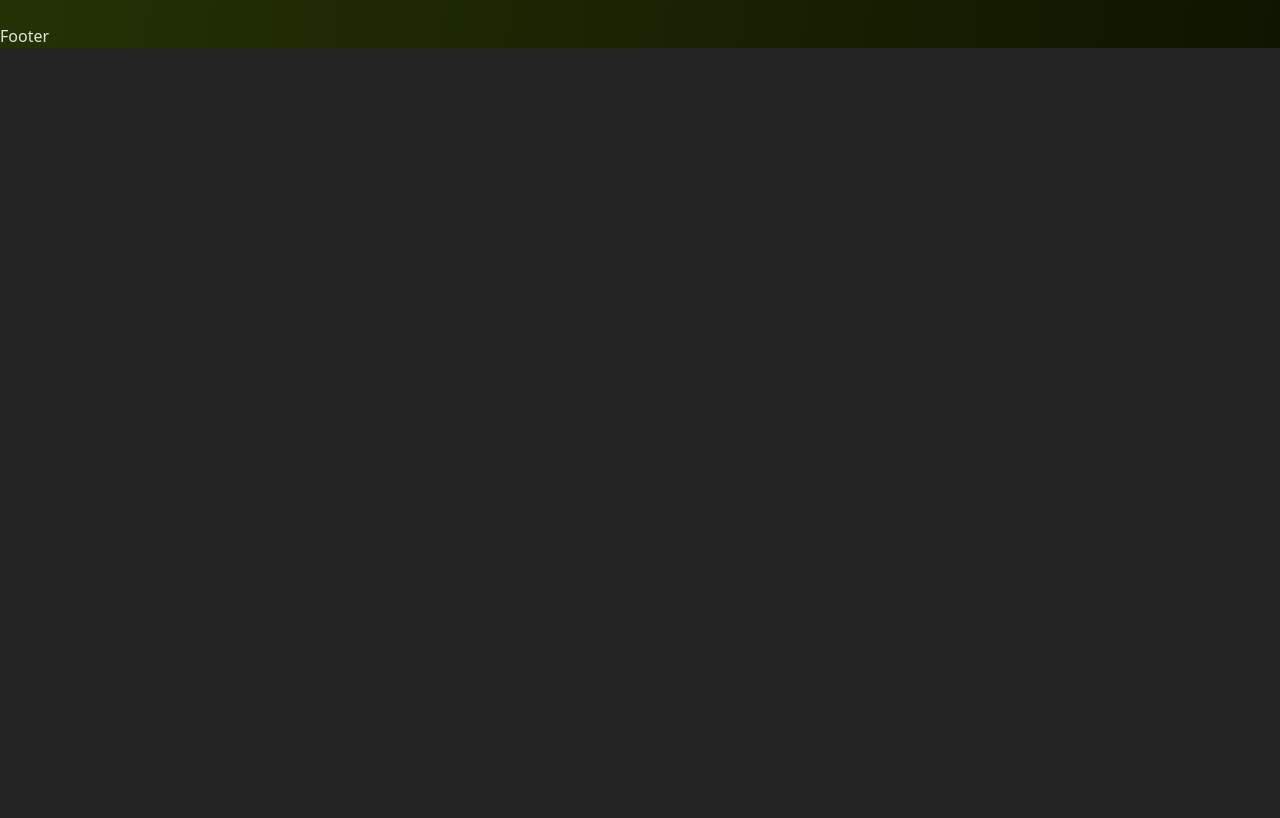
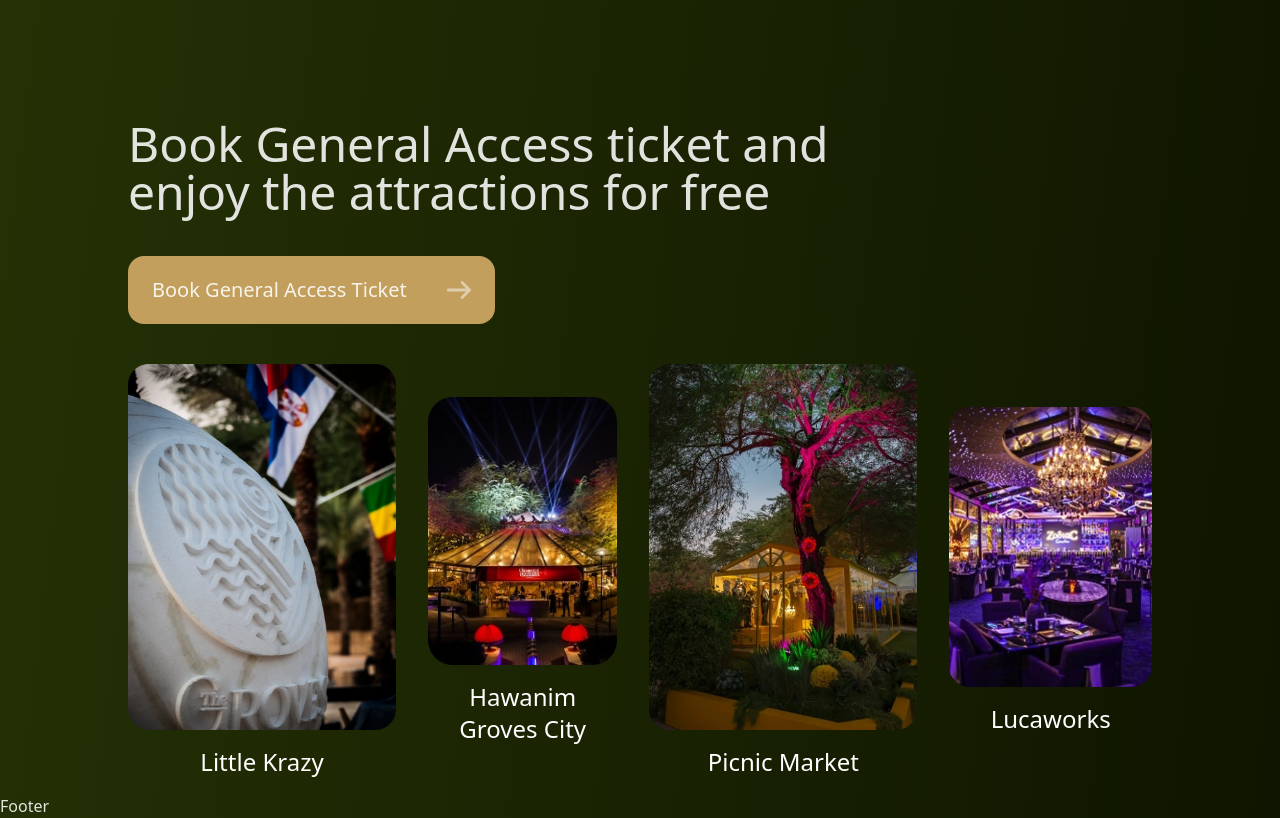
Before and after one commit to Shahrukh-butt804/react-test, a React (Vite) app: page / in a window 1280 px wide. Shown: the part 1800-2618 px from the top of the page. Before the commit the page ends 1848 px from the top, so only its background shows below. Built offline with nearby package versions, Linux system fonts and the light colour scheme.

Commit message:
Add BookTicket component and integrate it into LandingPage

```diff
--- /dev/null
+++ b/src/components/BookTicket.tsx
@@ -0,0 +1,38 @@
+import { imageUrl } from "../functions/imageUrl";
+
+export default function BookTicket() {
+
+    const images = [
+        {
+            src: imageUrl("image1.png"), alt: "Little Krazy"
+        },
+        {
+            src: imageUrl("image2.png"), alt: "Hawanim Groves City"
+        },
+        {
+            src: imageUrl("image3.png"), alt: "Picnic Market"
+        },
+        {
+            src: imageUrl("image4.png"), alt: "Lucaworks"
+        }
+    ]
+
+
+    return (
+        <div className="flex flex-col gap-10 px-32 mt-24">
+            <h1 className="text-5xl  max-w-3xl">Book General Access ticket and enjoy the attractions for free</h1>
+
+            <button className="px-6 py-5 flex items-center gap-10 themeColor rounded-2xl self-start text-xl">Book General Access Ticket <img className="w-6 h-6" src={imageUrl("arrow.svg")} alt="arrow-right" /></button>
+
+            <div className="flex gap-8">
+                {images.map((image, index) => (
+                    <div key={index} className={`rounded-3xl flex flex-col items-center justify-center`} >
+                        <img src={image.src} alt={image.alt} />
+                        <p className="text-white text-2xl font-light text-center p-4 max-w-xs">{image.alt}</p>
+                    </div>
+                ))}
+            </div>
+
+        </div>
+    )
+}
--- a/src/components/Header.tsx
+++ b/src/components/Header.tsx
@@ -4,17 +4,17 @@
   return (
     <div className="flex justify-between items-center p-7 px-32 bg-transparent">
       <div>
-        <img src={imageUrl("logo.png")} alt="" />
+        <img src={imageUrl("logo.png")} alt="Logo" />
       </div>
       <ul className="flex gap-7 items-center">
-        <li><img src={imageUrl("tiktok.png")} alt="" /></li>
-        <li><img src={imageUrl("insta.png")} alt="" /></li>
-        <li><img src={imageUrl("x.png")} alt="" /></li>
-        <li><img src={imageUrl("snap-chat.png")} alt="" /></li>
+        <li><img src={imageUrl("tiktok.png")} alt="TikTok" /></li>
+        <li><img src={imageUrl("insta.png")} alt="Instagram" /></li>
+        <li><img src={imageUrl("x.png")} alt="X" /></li>
+        <li><img src={imageUrl("snap-chat.png")} alt="Snapchat" /></li>
 
         <li><button className="px-16 py-3.5 themeColor rounded-2xl">Log in</button></li>
 
-        <li className="flex justify-center items-center gap-2"><span className="inline-block rotate-90 text-3xl">›</span> <img src={imageUrl("flag.png")} alt="" />English</li>
+        <li className="flex justify-center items-center gap-2"><span className="inline-block rotate-90 text-3xl">›</span> <img src={imageUrl("flag.png")} alt="Flag" />English</li>
       </ul>
     </div>
   )
--- a/src/pages/LandingPage/index.tsx
+++ b/src/pages/LandingPage/index.tsx
@@ -1,3 +1,4 @@
+import BookTicket from "../../components/BookTicket";
 import Footer from "../../components/Footer";
 import HeroSection from "../../components/HeroSection";
 import MallSection from "../../components/MallSection";
@@ -7,6 +8,7 @@
     <>
       <HeroSection />
       <MallSection />
+      <BookTicket />
 
       <Footer />
     </>
```
